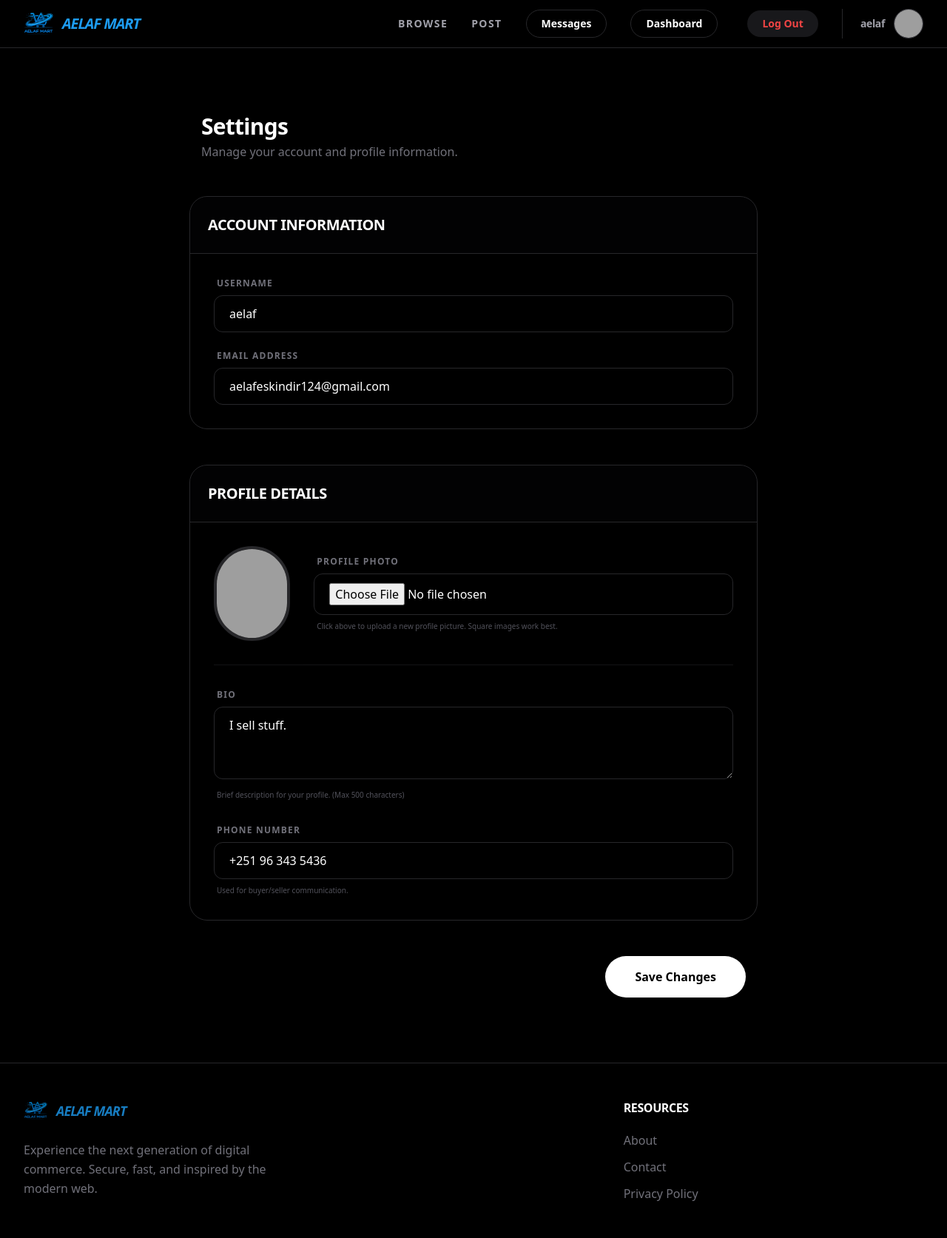
After one commit to aelaf-git/Online_Market_Place_using_Django, a Django app: page /settings/ in a window 1280 px wide. The commit adds this page. Shown: the whole page at 74% size. Run offline with Django 4.2, Linux system fonts and the light colour scheme; a user stored in the database is signed in; data comes from the database, SQL or seed files in the repository; both versions use the stored data as it was after the commit; some libraries are stand-ins or nearby versions; grey boxes are pictures that could not be loaded.

Commit message:
feat: Implement user settings page with forms for updating account and profile information.

```diff
--- a/core/forms.py
+++ b/core/forms.py
@@ -54,3 +54,15 @@ class SignupForm(UserCreationForm):
         'placeholder': 'Confirm Password',
         'class': 'w-full px-5 py-4 bg-black border border-zinc-800 rounded-lg text-white placeholder-zinc-500 focus:outline-none focus:border-[#1D9BF0] focus:ring-1 focus:ring-[#1D9BF0] transition-all duration-200',
     }))
+
+class UserUpdateForm(forms.ModelForm):
+    class Meta:
+        model = User
+        fields = ('username', 'email')
+
+    username = forms.CharField(widget=forms.TextInput(attrs={
+        'class': 'w-full px-5 py-3 bg-black border border-zinc-800 rounded-xl text-white placeholder-zinc-500 focus:outline-none focus:border-[#1D9BF0] transition-colors duration-200',
+    }))
+    email = forms.EmailField(widget=forms.EmailInput(attrs={
+        'class': 'w-full px-5 py-3 bg-black border border-zinc-800 rounded-xl text-white placeholder-zinc-500 focus:outline-none focus:border-[#1D9BF0] transition-colors duration-200',
+    }))
--- a/core/templates/core/base.html
+++ b/core/templates/core/base.html
@@ -28,7 +28,7 @@
                         <button type="submit" class="px-5 py-2 text-sm font-black bg-zinc-900 text-red-500 rounded-full hover:bg-red-500/10 transition-all duration-200 ml-2">Log Out</button>
                     </form>
 
-                    <a href="{% url 'core:setup_profile' %}" class="flex items-center space-x-3 ml-6 pl-6 border-l border-zinc-800 group focus:outline-none">
+                    <a href="{% url 'core:settings' %}" class="flex items-center space-x-3 ml-6 pl-6 border-l border-zinc-800 group focus:outline-none">
                         <span class="text-sm font-bold text-zinc-400 tracking-tight group-hover:text-white transition-colors">{{ request.user.username }}</span>
                         {% if request.user.profile.image %}
                             <img src="{{ request.user.profile.image.url }}" alt="Profile" class="w-10 h-10 rounded-full border border-zinc-700 object-cover group-hover:border-[#1D9BF0] transition-colors duration-200">
--- /dev/null
+++ b/core/templates/core/settings.html
@@ -0,0 +1,95 @@
+{% extends 'core/base.html' %}
+
+{% block title %}Settings{% endblock %}
+
+{% block content %}
+<div class="max-w-3xl mx-auto my-12">
+    <div class="mb-10 px-4">
+        <h1 class="text-3xl font-black text-white bg-black tracking-tight">Settings</h1>
+        <p class="text-zinc-500 font-medium mt-1">Manage your account and profile information.</p>
+    </div>
+
+    {% if messages %}
+        <div class="mb-8 px-4">
+            {% for message in messages %}
+                <div class="p-4 rounded-2xl {% if message.tags == 'success' %}bg-green-500/10 border border-green-500/50 text-green-500{% else %}bg-red-500/10 border border-red-500/50 text-red-500{% endif %} font-bold text-sm">
+                    {{ message }}
+                </div>
+            {% endfor %}
+        </div>
+    {% endif %}
+
+    <form method="post" action="." enctype="multipart/form-data" class="space-y-12">
+        {% csrf_token %}
+
+        <!-- Account Section -->
+        <section class="bg-black border border-zinc-800 rounded-3xl overflow-hidden shadow-2xl">
+            <div class="p-6 border-b border-zinc-800 bg-zinc-950/30">
+                <h2 class="text-xl font-black text-white tracking-tight uppercase">Account Information</h2>
+            </div>
+            <div class="p-8 space-y-6">
+                <div class="space-y-2">
+                    <label class="block text-zinc-500 text-xs font-black uppercase tracking-widest px-1">Username</label>
+                    {{ u_form.username }}
+                    {% if u_form.username.errors %}
+                        <p class="text-red-500 text-xs font-bold mt-1 px-1">{{ u_form.username.errors.0 }}</p>
+                    {% endif %}
+                </div>
+                <div class="space-y-2">
+                    <label class="block text-zinc-500 text-xs font-black uppercase tracking-widest px-1">Email Address</label>
+                    {{ u_form.email }}
+                    {% if u_form.email.errors %}
+                        <p class="text-red-500 text-xs font-bold mt-1 px-1">{{ u_form.email.errors.0 }}</p>
+                    {% endif %}
+                </div>
+            </div>
+        </section>
+
+        <!-- Profile Section -->
+        <section class="bg-black border border-zinc-800 rounded-3xl overflow-hidden shadow-2xl">
+            <div class="p-6 border-b border-zinc-800 bg-zinc-950/30">
+                <h2 class="text-xl font-black text-white tracking-tight uppercase">Profile Details</h2>
+            </div>
+            <div class="p-8 space-y-8">
+                <div class="flex flex-col md:flex-row items-start md:items-center gap-8 pb-8 border-b border-zinc-800/50">
+                    <div class="relative group">
+                        {% if request.user.profile.image %}
+                            <img src="{{ request.user.profile.image.url }}" alt="Profile" class="w-32 h-32 rounded-full border-4 border-zinc-800 object-cover shadow-2xl">
+                        {% else %}
+                            <div class="w-32 h-32 rounded-full border-4 border-zinc-800 bg-zinc-900 flex items-center justify-center text-zinc-500 text-4xl font-black shadow-2xl">
+                                {{ request.user.username|make_list|first|upper }}
+                            </div>
+                        {% endif %}
+                        <div class="absolute inset-0 bg-black/40 rounded-full flex items-center justify-center opacity-0 group-hover:opacity-100 transition-opacity cursor-pointer">
+                            <span class="text-white text-xs font-black uppercase tracking-widest">Update</span>
+                        </div>
+                    </div>
+                    <div class="space-y-2 flex-grow w-full">
+                        <label class="block text-zinc-500 text-xs font-black uppercase tracking-widest px-1">Profile Photo</label>
+                        {{ p_form.image }}
+                        <p class="text-zinc-600 text-[10px] font-medium px-1">Click above to upload a new profile picture. Square images work best.</p>
+                    </div>
+                </div>
+
+                <div class="space-y-2">
+                    <label class="block text-zinc-500 text-xs font-black uppercase tracking-widest px-1">Bio</label>
+                    {{ p_form.bio }}
+                    <p class="text-zinc-600 text-[10px] font-medium px-1">Brief description for your profile. (Max 500 characters)</p>
+                </div>
+
+                <div class="space-y-2">
+                    <label class="block text-zinc-500 text-xs font-black uppercase tracking-widest px-1">Phone Number</label>
+                    {{ p_form.phone_number }}
+                    <p class="text-zinc-600 text-[10px] font-medium px-1">Used for buyer/seller communication.</p>
+                </div>
+            </div>
+        </section>
+
+        <div class="flex justify-end px-4">
+            <button type="submit" class="px-10 py-4 bg-white text-black font-black rounded-full hover:bg-zinc-200 transition-all duration-200 active:scale-95 shadow-xl">
+                Save Changes
+            </button>
+        </div>
+    </form>
+</div>
+{% endblock %}
--- a/core/urls.py
+++ b/core/urls.py
@@ -12,4 +12,5 @@ urlpatterns = [
     path('contact/', views.contact, name='contact'),
     path('signup/', views.signup, name='signup'),
     path('setup-profile/', views.setup_profile, name='setup_profile'),
+    path('settings/', views.settings, name='settings'),
 ]
--- a/core/views.py
+++ b/core/views.py
@@ -2,8 +2,9 @@ from django.shortcuts import render, redirect
 
 # core/views.py
 from item.models import Category, Item
-from .forms import SignupForm, ProfileForm
+from .forms import SignupForm, ProfileForm, UserUpdateForm
 from django.contrib.auth.decorators import login_required
+from django.contrib import messages
 # Create your views here.
 
 def index(request):
@@ -44,3 +45,23 @@ def setup_profile(request):
     return render(request, 'core/setup_profile.html', {
         'form': form
     })
+
+@login_required
+def settings(request):
+    if request.method == 'POST':
+        u_form = UserUpdateForm(request.POST, instance=request.user)
+        p_form = ProfileForm(request.POST, request.FILES, instance=request.user.profile)
+
+        if u_form.is_valid() and p_form.is_valid():
+            u_form.save()
+            p_form.save()
+            messages.success(request, 'Your account has been updated!')
+            return redirect('core:settings')
+    else:
+        u_form = UserUpdateForm(instance=request.user)
+        p_form = ProfileForm(instance=request.user.profile)
+
+    return render(request, 'core/settings.html', {
+        'u_form': u_form,
+        'p_form': p_form
+    })
```
Also changed, not shown: db.sqlite3.
